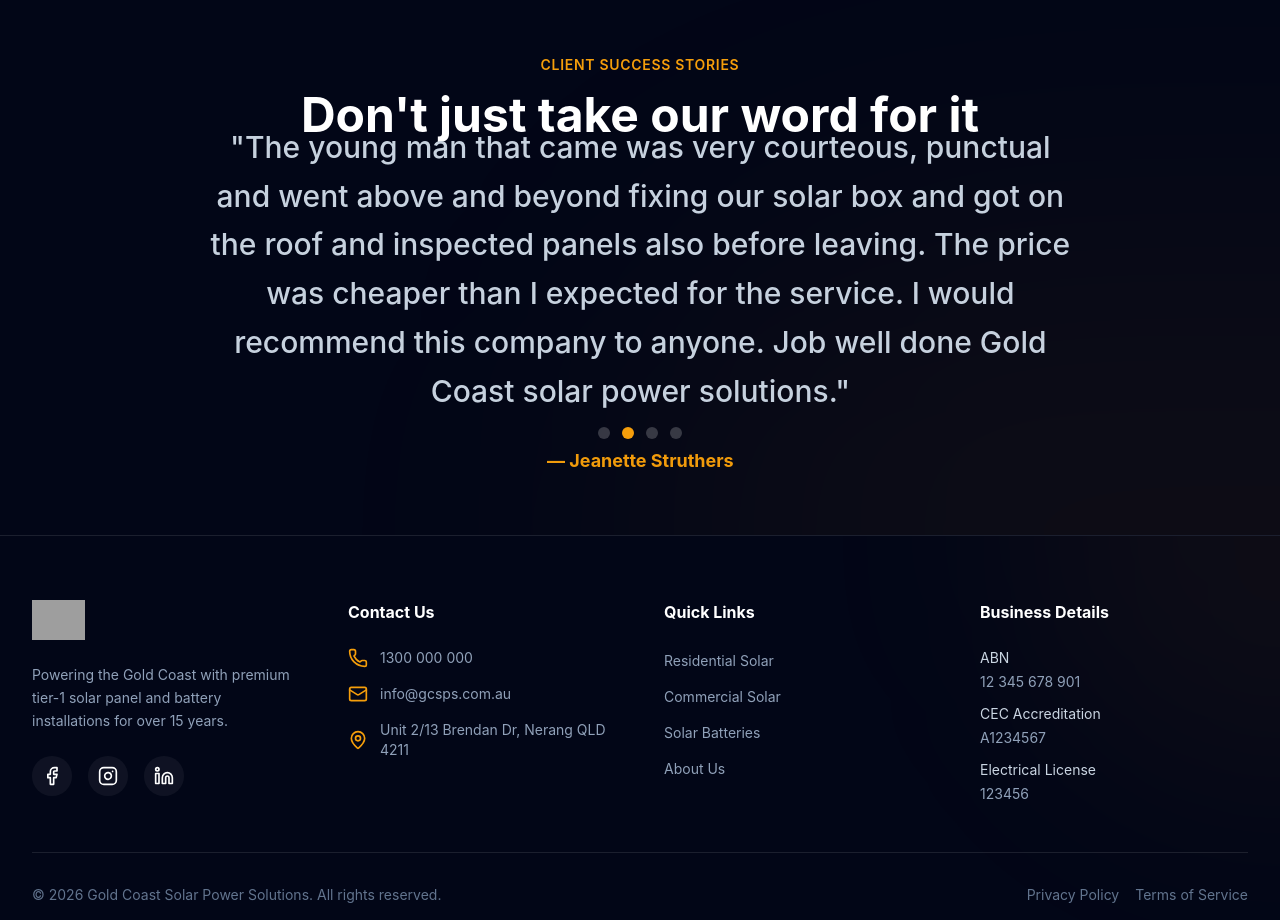
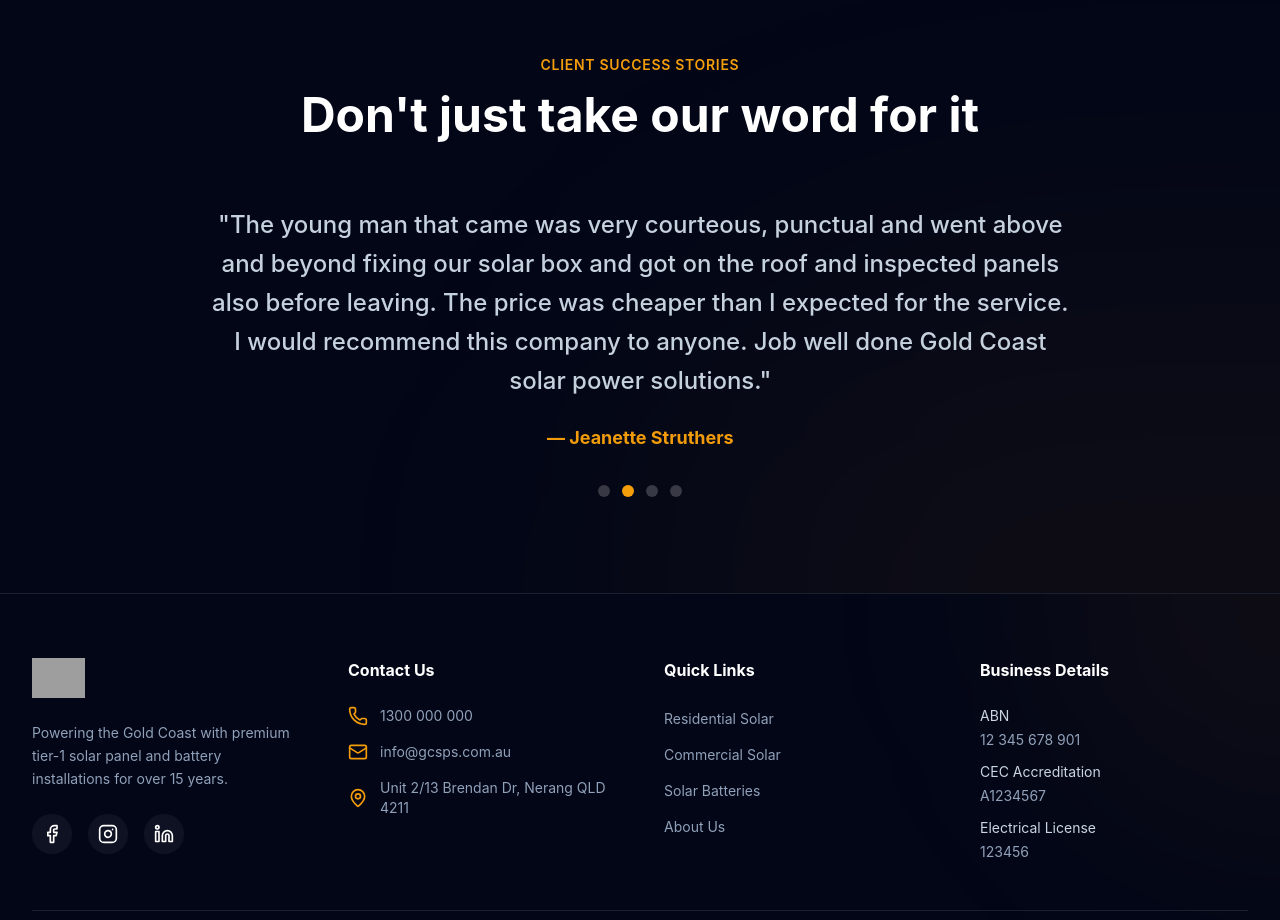
Before and after one commit to axxy321/gold-coast-solar-power-solutions-v2, a React (Vite) app: page / in a window 1280 px wide. Shown: the part 1880-2800 px from the top of the page. Built offline with nearby package versions, Linux system fonts and the light colour scheme; grey boxes are pictures that could not be loaded.

Commit message:
fix: adjust testimonial carousel heights to prevent text overflow

```diff
--- a/src/pages/Home.tsx
+++ b/src/pages/Home.tsx
@@ -101,7 +101,7 @@ const Testimonials = () => {
                 <h2 className="text-amber-500 font-semibold tracking-wider uppercase text-sm mb-4">Client Success Stories</h2>
                 <h3 className="text-4xl md:text-5xl font-bold text-white mb-16">Don't just take our word for it</h3>
 
-                <div className="relative h-64 md:h-48">
+                <div className="relative min-h-[450px] sm:min-h-[350px] md:min-h-[250px] w-full">
                     <AnimatePresence mode="wait">
                         <motion.div
                             key={current}
@@ -109,9 +109,9 @@ const Testimonials = () => {
                             animate={{ opacity: 1, x: 0 }}
                             exit={{ opacity: 0, x: -20 }}
                             transition={{ duration: 0.5 }}
-                            className="absolute inset-0 flex flex-col items-center justify-center"
+                            className="absolute inset-0 flex flex-col items-center justify-center w-full"
                         >
-                            <div className="text-2xl md:text-3xl font-medium text-slate-300 leading-relaxed mb-8">
+                            <div className="text-lg md:text-xl lg:text-2xl font-medium text-slate-300 leading-relaxed mb-6">
                                 "{reviews[current].text}"
                             </div>
                             <div className="text-amber-500 font-bold text-lg">
```
